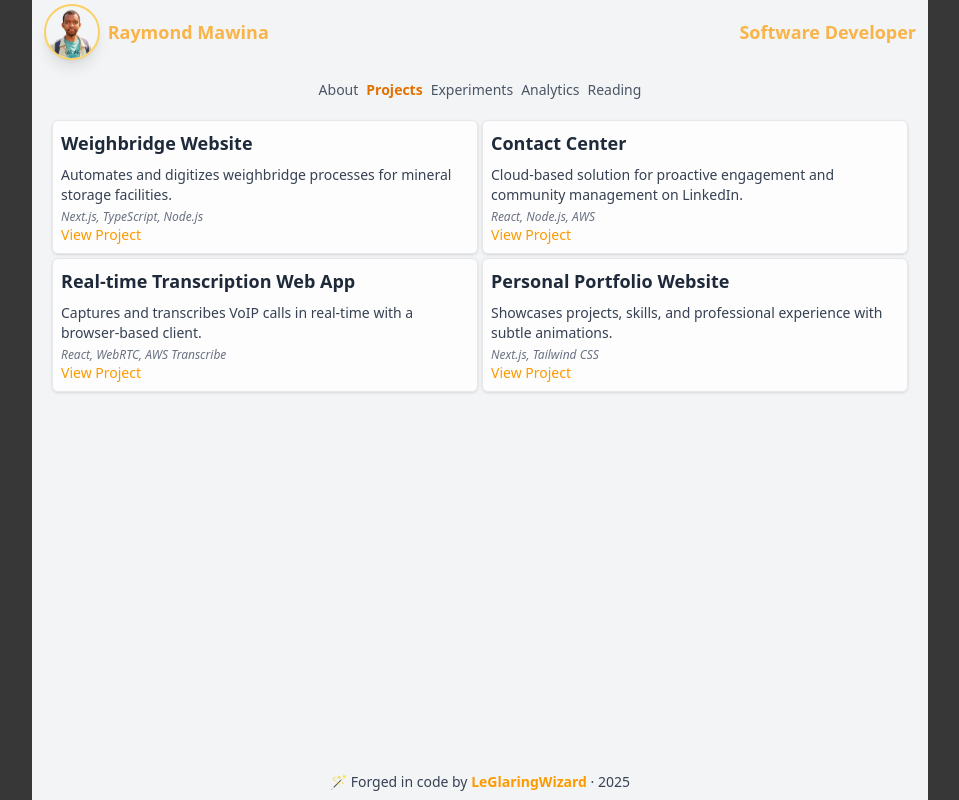
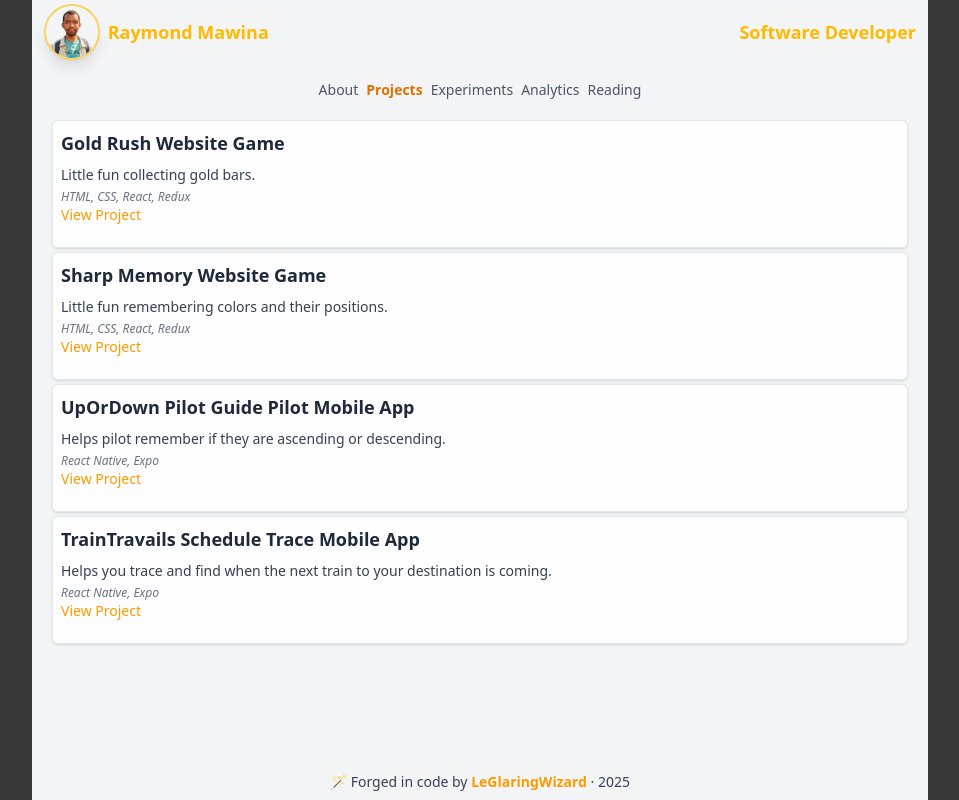
Before and after one commit to mfanaKoPitori/portfolio, a Next.js app: page / in a window 1280 px wide. Shown: the whole page, without its empty margins (160-1119 px from the left). Built offline with nearby package versions, Linux system fonts and the light colour scheme; no server answers.

Commit message:
fix: added real projects :)

```diff
--- a/pages/components/Header/Presentation.tsx
+++ b/pages/components/Header/Presentation.tsx
@@ -32,11 +32,11 @@ const Presentation: React.FC<HeaderInfoProps> = ({ fullname, bio, role}) => {
 
         {/* Text Section */}
         <section className="grid lg:flex justify-end lg:justify-between w-full">
-          <h1 className="text-xs lg:text-lg  font-bold text-center lg:text-left text-amber-500/70">
+          <h1 className="text-xs lg:text-lg  font-bold text-center lg:text-left text-amber-400">
             {fullname}
           </h1>
 
-          <h1 className="text-xs lg:text-lg  font-bold text-center lg:text-left text-amber-500/70">
+          <h1 className="text-xs lg:text-lg  font-bold text-center lg:text-left text-amber-400">
             {role}
           </h1>
         </section>
--- a/pages/components/Projects/Index.tsx
+++ b/pages/components/Projects/Index.tsx
@@ -14,32 +14,32 @@ interface ProjectInfoProps {}
 const Projects: React.FC<ProjectInfoProps> = () => {
   const [projectList, _] = useState<ProjectProps[]>([
     {
-      name: "Weighbridge Website",
-      tech: "Next.js, TypeScript, Node.js",
+      name: "Gold Rush Website Game",
+      tech: "HTML, CSS, React, Redux",
       description:
-        "Automates and digitizes weighbridge processes for mineral storage facilities.",
-      link: "#",
+        "Little fun collecting gold bars.",
+      link: "https://goldrush.ray-mawina.co.za/",
     },
     {
-      name: "Contact Center",
-      tech: "React, Node.js, AWS",
+      name: "Sharp Memory Website Game",
+      tech: "HTML, CSS, React, Redux",
       description:
-        "Cloud-based solution for proactive engagement and community management on LinkedIn.",
-      link: "#",
+        "Little fun remembering colors and their positions.",
+      link: "https://sharpmemory.ray-mawina.co.za/",
     },
     {
-      name: "Real-time Transcription Web App",
-      tech: "React, WebRTC, AWS Transcribe",
+      name: "UpOrDown Pilot Guide Pilot Mobile App",
+      tech: "React Native, Expo",
       description:
-        "Captures and transcribes VoIP calls in real-time with a browser-based client.",
-      link: "#",
+        "Helps pilot remember if they are ascending or descending.",
+      link: "https://drive.google.com/file/d/1uT5KZERjPBtthA0kg54pNX2e4V0N6Mx9/view?usp=drive_link",
     },
     {
-      name: "Personal Portfolio Website",
-      tech: "Next.js, Tailwind CSS",
+      name: "TrainTravails Schedule Trace Mobile App",
+      tech: "React Native, Expo",
       description:
-        "Showcases projects, skills, and professional experience with subtle animations.",
-      link: "#",
+        "Helps you trace and find when the next train to your destination is coming.",
+      link: "https://drive.google.com/file/d/1fF_C2G6dUcSaz7pfpQMQ2hBJSV_AbYD3/view?usp=drive_link",
     }
   ]);
   return <Presentation projectList={projectList} />;
--- a/pages/components/Projects/Presentation.tsx
+++ b/pages/components/Projects/Presentation.tsx
@@ -15,7 +15,7 @@ interface ProjectInfoProps {
 const Presentation: React.FC<ProjectInfoProps> = ({ projectList }) => {
   return (
     <>
-      <section className="grid sm:grid-cols-1 lg:grid-cols-2 gap-1">
+      <section className="grid grid-cols-1 gap-1">
         {projectList?.map((project, idx) => (
           <section
             key={idx}
--- a/pages/index.tsx
+++ b/pages/index.tsx
@@ -27,7 +27,6 @@ export default function Home() {
     <section className="flex flex-col items-center space-y-2 p-1 bg-gray-100 text-xs w-full max-w-4xl mx-auto min-h-screen">
       <Header />
 
-      {/* ===== Main Content ===== */}
       <main className="flex flex-grow justify-center w-full">
         <section className="flex flex-col w-full max-w-5xl p-2">
           <NavigationTabs
```
